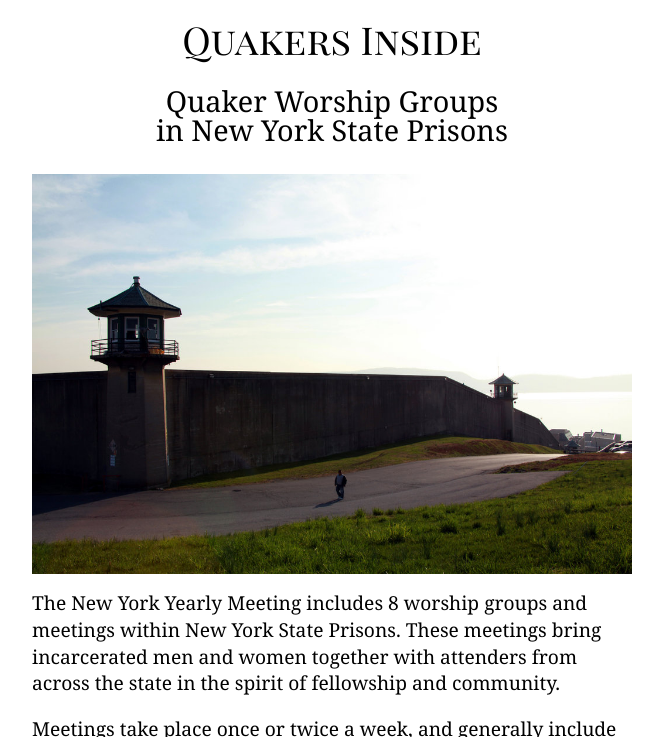
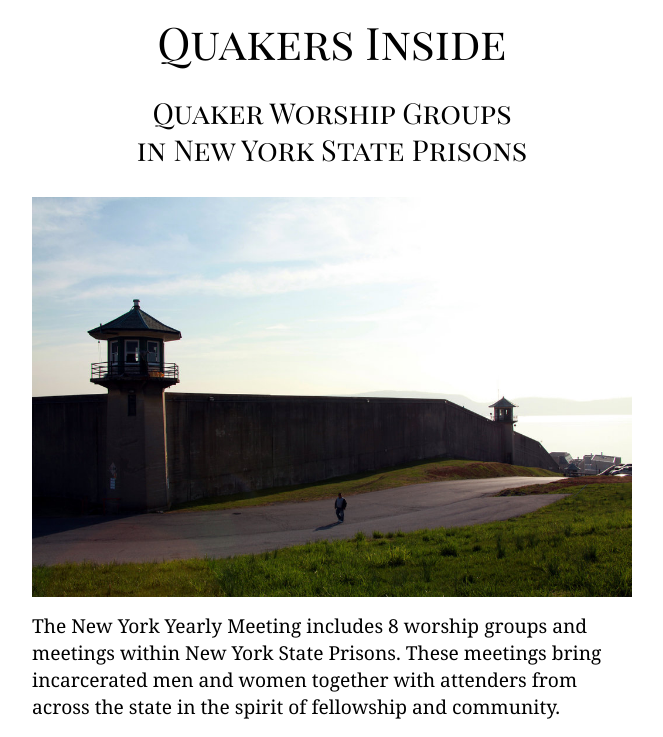
Before and after one commit to blumysden/quakersinside, a plain HTML site: page index.html in a window 1280 px wide. Shown: the top 737 px of the page, without its empty margins (308-971 px from the left). Drawn offline with Linux system fonts and the light colour scheme.

Commit message:
h1 and h2 styles

```diff
--- a/stylesheets/main.css
+++ b/stylesheets/main.css
@@ -9,13 +9,15 @@ h1, h2, h3 {
 }
 
 h1 {
-  font-size: 2.4rem;
+  font-size: 2.8rem;
   margin: 0;
   font-family: 'Playfair Display SC', serif;
 }
 
 h2 {
+  font-family: 'Playfair Display SC', serif;
   font-size: 1.4rem;
+  line-height: 1.3;
   margin: 1em 0;
 }
 
```
